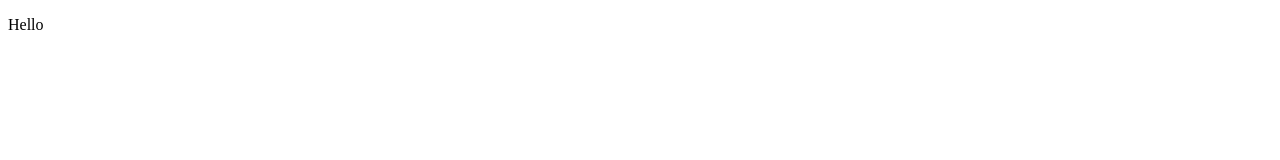
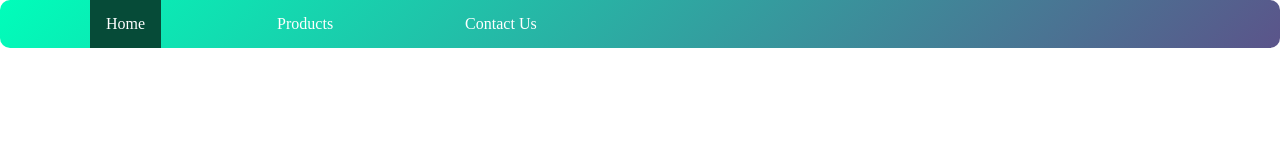
Before and after one commit to aliceavien/mid_term_mis_455, a plain HTML site: page index.html in a window 1280 px wide. Drawn offline with Linux system fonts and the light colour scheme.

Commit message:
navbar done

```diff
--- a/index.html
+++ b/index.html
@@ -1,13 +1,17 @@
 <!DOCTYPE html>
 <html lang="en">
-<head>
-    <meta charset="UTF-8">
-    <meta name="viewport" content="width=device-width, initial-scale=1.0">
-    <link rel="stylesheet" href="style.css">
+  <head>
+    <meta charset="UTF-8" />
+    <meta name="viewport" content="width=device-width, initial-scale=1.0" />
+    <link rel="stylesheet" href="style.css" />
     <title>Home</title>
-</head>
-<body>
-    <p>Hello</p>
+  </head>
+  <body>
+    <ul class="nav">
+      <li><a class="active" href="/index.html">Home</a></li>
+      <li><a href="/page1.html">Products</a></li>
+      <li><a href="/inputPage.html">Contact Us</a></li>
+    </ul>
     <script src="index.js"></script>
-</body>
+  </body>
 </html>
--- a/style.css
+++ b/style.css
@@ -0,0 +1,32 @@
+*{
+    max-width: 1440px;
+    margin: auto;
+}
+
+.nav{
+    list-style-type: none;
+    margin: 0;
+    height: 48px;
+    background: linear-gradient(135deg, #00feba, #5b548a);
+    display: flex;
+    align-items: center;
+    border-radius: 10px;
+}
+.nav li{
+    margin: 0px 50px;
+}
+
+.nav li a {
+    color: white;
+    padding: 16px 16px;
+    text-decoration: none;
+    text-align: left;
+}
+
+.nav li a:hover:not(.active) {
+    background-color: #02966c;
+}
+
+.active {
+    background-color: #064b38;
+}
```
